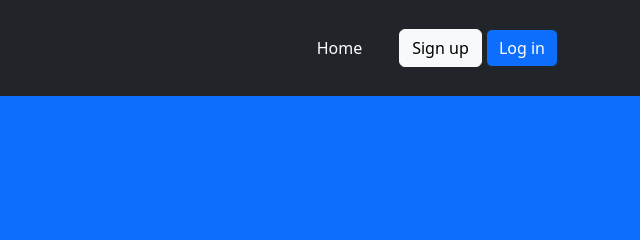
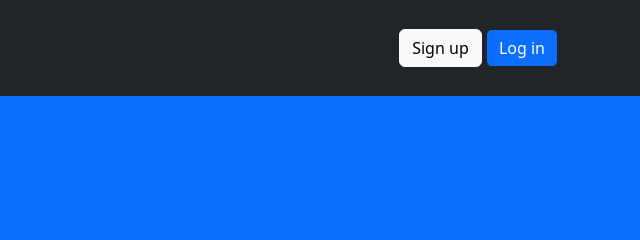
Before and after one commit to narminaaba/profile, a website built with Vite: page profile-project/index.html in a window 1280 px wide. Shown: the top 240 px of the page, 640-1280 px from the left. Built offline with nearby package versions, Linux system fonts and the light colour scheme; a script that the page names is missing; files whose address does not match are found by name.

Commit message:
latestupdate

```diff
--- a/profile-project/index.html
+++ b/profile-project/index.html
@@ -19,9 +19,9 @@
         </button>
         <div class="collapse navbar-collapse" id="navbarNav">
           <div class="navbar-nav ms-auto">
-            <span class=" btn btn-dark nav-item mx-4">
+            <!-- <span class=" btn btn-dark nav-item mx-4">
               <a class="home" href="index.html">Home</a>
-            </span>
+            </span> -->
             <div id="login-register">
               <span class=" btn btn-light nav-item">
                 <a class="sign" href="register.html">Sign up</a>
```
